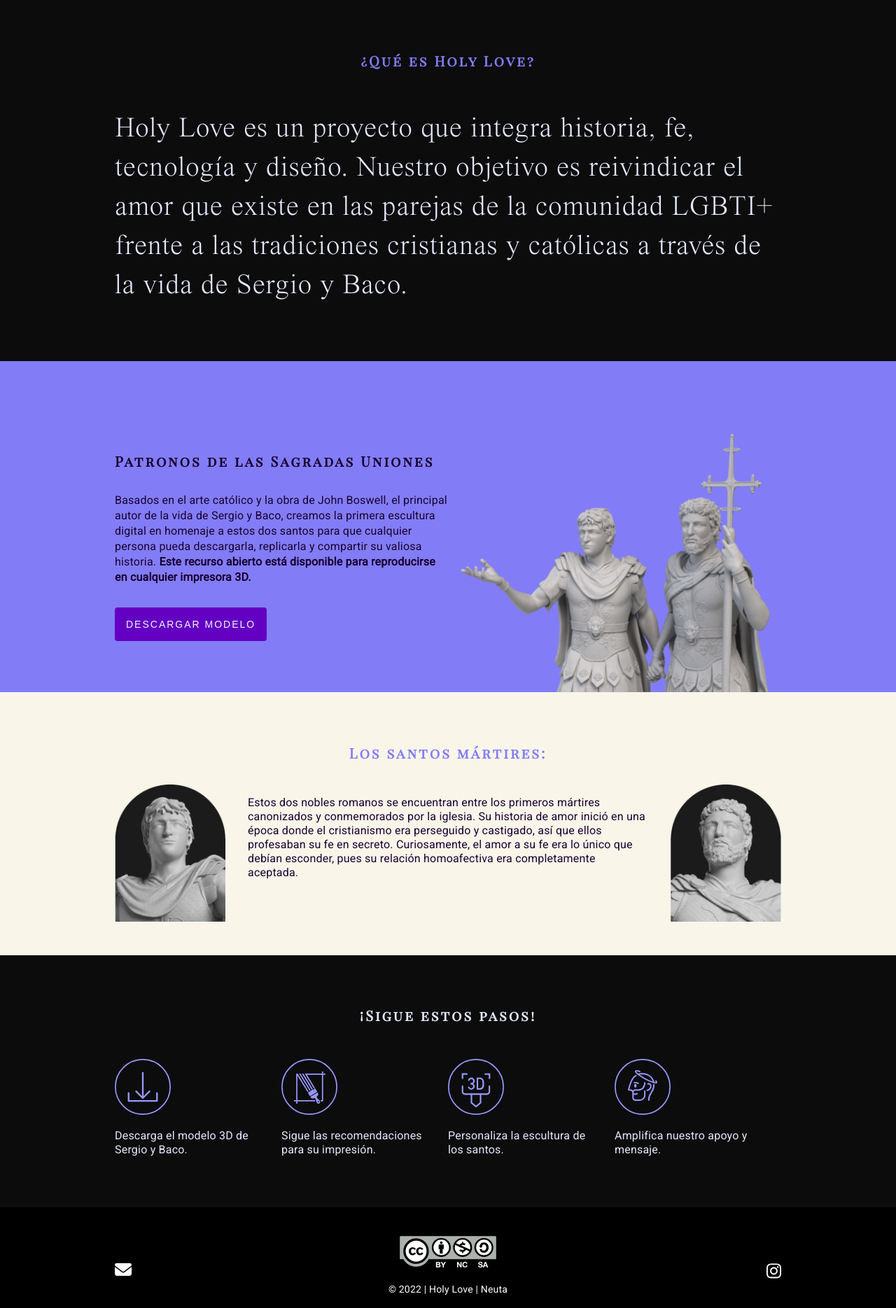
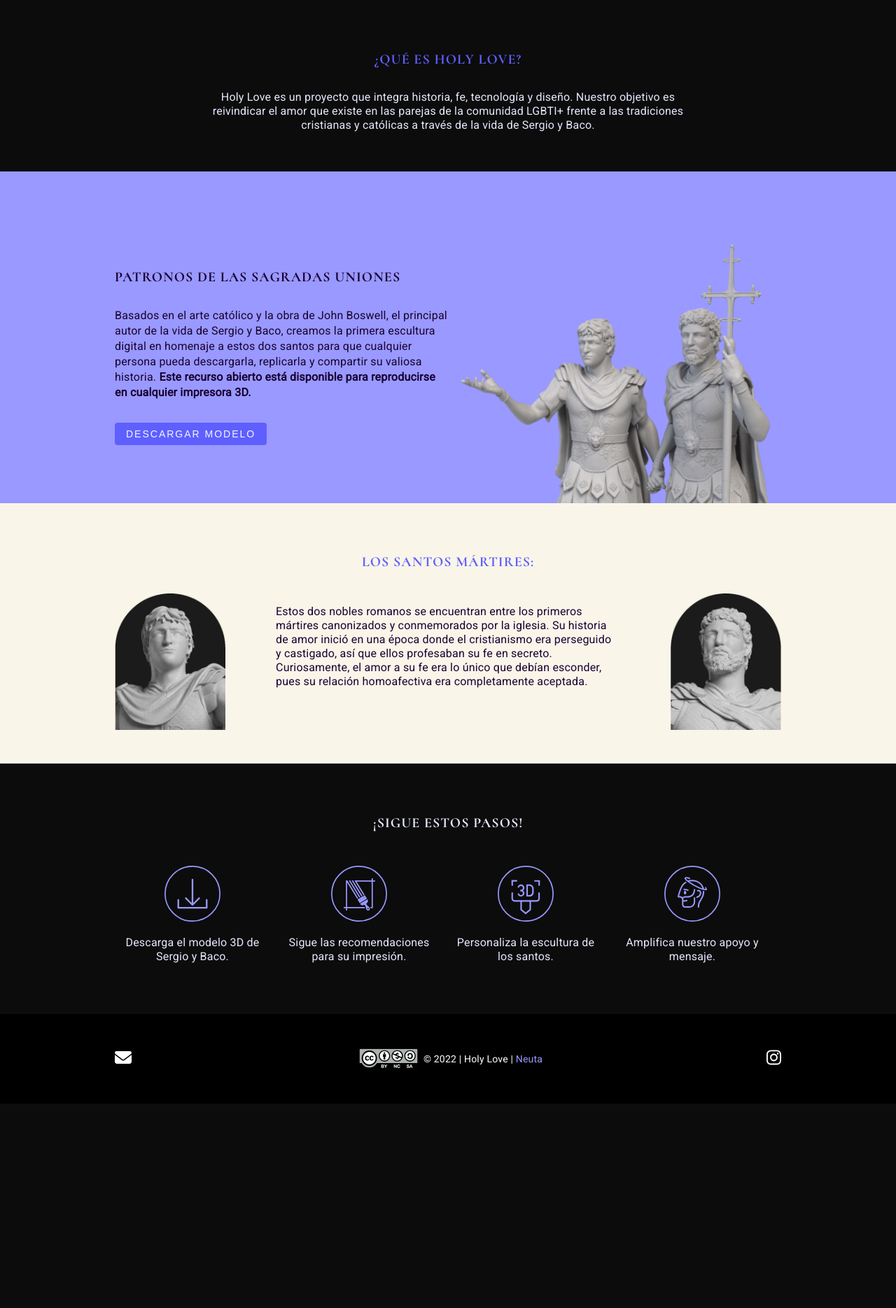
Before and after one commit to Crisnino13/amor-sagrado, a plain HTML site: page index.html in a window 1280 px wide. Shown: the part 700-2569 px from the top of the page at 70% size. After the commit the page ends 2277 px from the top, so only its background shows below. Drawn offline with Linux system fonts and the light colour scheme; a web font is replaced by a local one.

Commit message:
ajustes estilos william, fuentes colores y contenido

```diff
--- a/css/style.css
+++ b/css/style.css
@@ -20,6 +20,14 @@
   }
 
   @font-face{
+    font-family: 'Cormorant-bold';
+    src: url(../fonts/Cormorant-Bold.ttf) ;
+    font-style: normal;
+    font-weight: 100;
+
+  }
+
+  @font-face{
     font-family: 'TradeGothic';
     src: url(../fonts/TradeGothicLT-Extended.woff) ;
     font-style: normal;
@@ -33,7 +41,10 @@ body{
     color: #190031;
 }
 
-
+a {
+    color: #9999ff;
+    text-decoration: none;
+}
 
 .display-1{
     font-family: 'TimesNow';
@@ -92,12 +103,16 @@ body{
 
 }
 
+.cormorant-bold{
+    font-family: 'Cormorant-bold';
+}
+
 .color-white{
     color: #e5e7fd;
 }
 
 .color-purple{
-    color: #827DF6;
+    color: #5f5fff;
 }
 
 .color-black{
@@ -128,6 +143,7 @@ body{
     flex-direction: column;
     padding-bottom: 0;
     padding-top: 140px;
+    position: relative;
 
 }
 
@@ -159,7 +175,7 @@ body{
 }
 
 .creative{
-    display: block;
+    display: inline-flex;
 }
 
 
@@ -191,6 +207,7 @@ body{
         height: 616px;
         display: flex;
         align-items: center;
+        position: relative;
 
     }
 }
@@ -206,6 +223,7 @@ body{
         height: 616px;
         display: flex;
         align-items: center;
+        position: relative;
 
     }
 }
@@ -224,7 +242,7 @@ body{
 
 .all-caps{
     text-transform: uppercase;
-    letter-spacing: 5px;
+    letter-spacing: 1px;
 }
 
 
@@ -346,8 +364,23 @@ p {
     z-index: 100;
 }
 
+.mx-4{
+    margin-left: 40px;
+    margin-right: 40px;
+}
+
+
+
 
 @media (max-width: 576px){
+
+    .pt-sm-4{
+       padding-top: 20px;
+    }
+
+    .m-sm-0{
+        margin: 0;
+    }
     .text-left-sm{
         text-align: left;
     }
@@ -403,6 +436,7 @@ p {
         display: flex;
         align-items: center;
         margin-top: 20px;
+        position: relative;
 
     }
 
@@ -420,12 +454,20 @@ p {
         padding-top: 84px;
     }
 
+    .creative{
+        display: block;
+    }
+
+
 }
 
 .button-1{
-    background-color: #6400c2;
+    background-color: #5f5fff;
     color: aliceblue;
-    padding: 16px;
+    padding-top: 8px;
+    padding-bottom: 8px;
+    padding-left: 16px;
+    padding-right: 16px;
     border-radius: 4px;
     text-decoration: none;
     display: inline-block;
@@ -438,10 +480,10 @@ p {
 }
 
 .button-2{
-    background-color: #6400c2;
+    background-color: #5f5fff;
     color: aliceblue;
-    padding-top: 16px;
-    padding-bottom: 16px;
+    padding-top: 8px;
+    padding-bottom: 8px;
     padding-left: 16px;
     padding-right: 16px;
     border-radius: 4px;
@@ -458,7 +500,7 @@ p {
 
 
 .donacion{
-    background-color: #827DF6;
+    background-color: #9999ff;
 }
 
 .prensa{
--- a/index.html
+++ b/index.html
@@ -48,7 +48,7 @@
                     </div>
 
                     <div class="col-4 m-auto text-center">
-                        <p class="playfair-regular color-white display-4 text-left-sm">HOLY LOVE</p>
+                        <p class="cormorant-bold color-white display-4 text-left-sm">HOLY LOVE</p>
 
                     </div>
 
@@ -70,8 +70,8 @@
             <div class="container">
                 <div class="row">
                     <div class="col-12">
-                        <h2 class="playfair-regular text-center display-2 color-purple">¿Qué es Holy Love?</h2>
-                        <p class="color-white quote">
+                        <h2 class="cormorant-bold text-center display-2 color-purple all-caps">¿Qué es Holy Love?</h2>
+                        <p class="color-white text-center" style="max-width: 700px;">
                             Holy Love es un proyecto que integra historia, fe,
                             tecnología y diseño. Nuestro objetivo es reivindicar
                             el amor que existe en las parejas de la comunidad LGBTI+
@@ -142,7 +142,7 @@
             <div class="container">
                 <div class="row">
                     <div class="col-6 col-sm-12 m-auto">
-                        <h2 class="playfair-regular display-2">Patronos de las Sagradas Uniones</h2>
+                        <h2 class="cormorant-bold display-2 all-caps">Patronos de las Sagradas Uniones</h2>
                         <p class="line">Basados en el arte católico y la obra de John Boswell,
                             el principal autor de la vida de Sergio y Baco, creamos la primera
                             escultura digital en homenaje a estos dos santos para que cualquier
@@ -164,7 +164,7 @@
         <div class="row space-section bg-white">
             <div class="container">
 
-                    <h2 class="playfair-regular display-2 color-purple text-center">Los santos mártires:</h2>
+                    <h2 class="cormorant-bold display-2 color-purple text-center all-caps">Los santos mártires:</h2>
 
                 <div class="d-inline-block">
                     <div class="w-2 d-block float-right w-sm-6 px-sm-2">
@@ -174,12 +174,14 @@
                         <img src="img/ventana-baco.png" alt="" width="100%">
                     </div>
                     <div class="w-8 w-sm-12 px-4 d-block float-left px-sm-0">
-                        <p>Estos dos nobles romanos se encuentran entre los primeros mártires canonizados
+
+                        <p class="m-sm-0 mx-4 pt-sm-4" >Estos dos nobles romanos se encuentran entre los primeros mártires canonizados
                             y conmemorados por la iglesia. Su historia de amor inició en una época donde
                             el cristianismo era perseguido y castigado, así que ellos profesaban su fe en
                             secreto. Curiosamente, el amor a su fe era lo único que debían esconder, pues
                             su relación homoafectiva era completamente aceptada.
                         </p>
+
 
                     </div>
 
@@ -191,29 +193,29 @@
             <div class="container">
                 <div class="row color-white">
                     <div class="col-12 text-center">
-                        <h2 class="display-2 playfair-regular">¡Sigue estos pasos!</h2>
+                        <h2 class="display-2 cormorant-bold all-caps">¡Sigue estos pasos!</h2>
                     </div>
-                    <div class="col-3 col-sm-12 py-3 pr-1">
+                    <div class="col-3 col-sm-12 py-3 pr-1 text-center">
                         <img src="img/download.svg" alt="" height="80px">
                         <p>Descarga el modelo 3D
                             de Sergio y Baco.
                         </p>
                     </div>
-                    <div class="col-3 col-sm-12 py-3 pr-1">
+                    <div class="col-3 col-sm-12 py-3 pr-1 text-center">
                         <img src="img/Recurso 6.svg" alt="" height="80px">
                         <p>Sigue las recomendaciones
                             para su impresión.
                         </p>
 
                     </div>
-                   <div class="col-3 col-sm-12 py-3 pr-1">
+                   <div class="col-3 col-sm-12 py-3 pr-1 text-center">
                         <img src="img/custome.svg" alt="" height="80px">
                         <p>Personaliza la escultura
                             de los santos.
                         </p>
 
                     </div>
-                    <div class="col-3 col-sm-12 py-3 pr-1">
+                    <div class="col-3 col-sm-12 py-3 pr-1 text-center">
                         <img src="img/saint.svg" alt="" height="80px">
                         <p>Amplifica nuestro
                             apoyo y mensaje.
@@ -266,17 +268,19 @@
 
             <div class="container">
                 <div class="row">
-                    <div class="col-4 m-auto">
+                    <div class="col-3 m-auto">
                         <a href="mailto:nino.neuta@gmail.com">
                             <img src="img/envelope-solid.svg" alt="" height="24px">
                         </a>
                     </div>
-                    <div class="col-4 text-center creative">
-                        <img class="w-sm-12" src="img/creative-icon.svg" alt="" class="px-3" width="140px">
-                        <p>© 2022 | Holy Love | Neuta</p>
+                    <div class="col-6 text-center creative" style=" justify-content: center;">
+                        <img  src="img/creative-icon.svg" alt="" class="px-3" width="100px" style="padding-left: 8px; padding-right: 8px;">
+                        <p>© 2022 | Holy Love | <a href="https://www.behance.net/neuta">Neuta</a></p>
                     </div>
-                    <div class="col-4 m-auto" style="justify-content: right; display: flex;">
-                        <img src="img/instagram-brands.svg" alt="" height="24px">
+                    <div class="col-3 m-auto" style="justify-content: right; display: flex;">
+                        <a href="">
+                            <img src="img/instagram-brands.svg" alt="" height="24px">
+                        </a>
                     </div>
                 </div>
             </div>
--- a/video.html
+++ b/video.html
@@ -15,10 +15,12 @@
     <body>
         <div class="banner">
 
-            <div class="titular text-center">
-                <a href="acuario-1.mp4" target="iframe_video"><img src="img/play.svg" alt="" width="90px"></a>
+            <div class="titular text-center" style="position: absolute; top: 40%">
+                <a href="acuario-1.mp4" target="iframe_video"><img src="img/icon-play-video.svg" alt="" width="90px"></a>
+                <!--
                 <p class="display-1 color-purple all-caps opacity-70"><i>Holy love</i><span><img src="img/cruz.svg" alt="" style="position: absolute; top: 30%; left: 70%;" width="100px"></span></p>
                 <p class="all-caps color-white display-3" style="letter-spacing: 12px;">Sergio & Baco</p>
+                -->
 
 
             </div>
```
Also changed, not shown: fonts/Cormorant-Bold.ttf (added), img/icon-play-video.svg (added).
